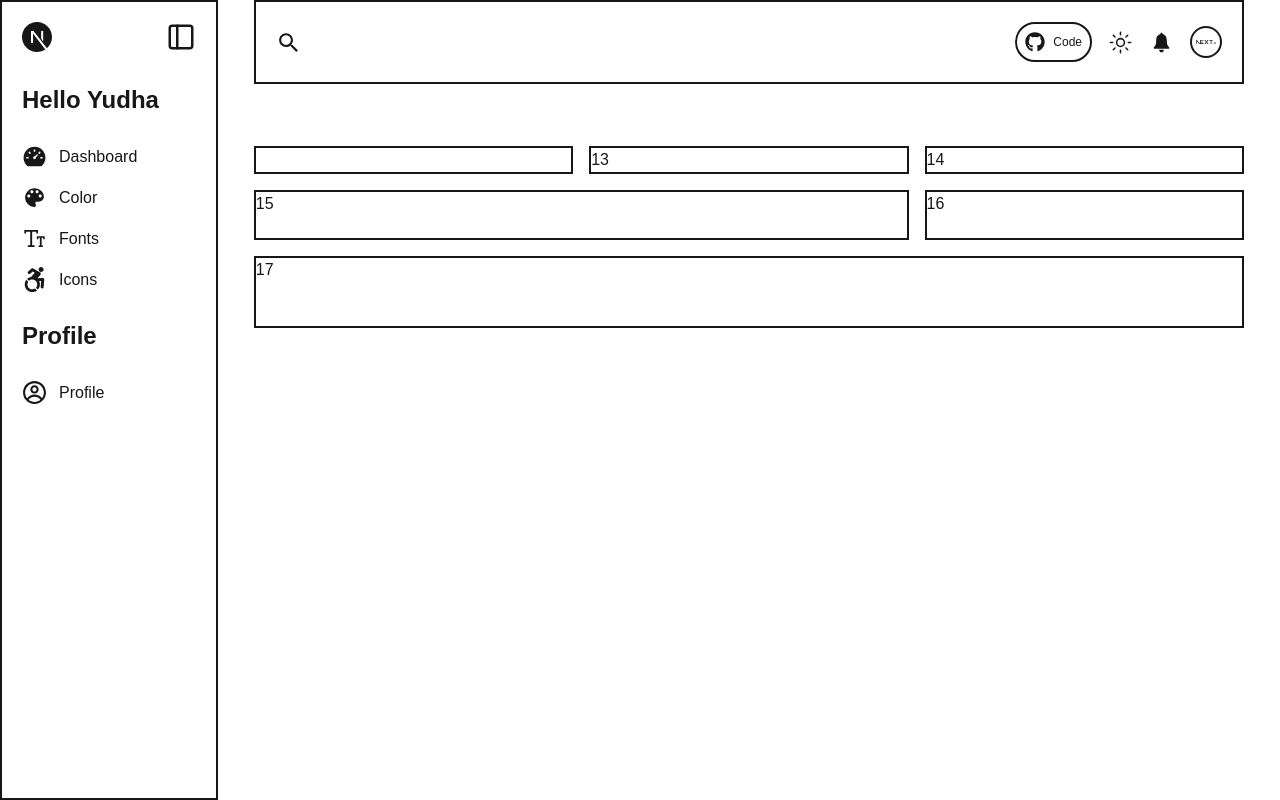
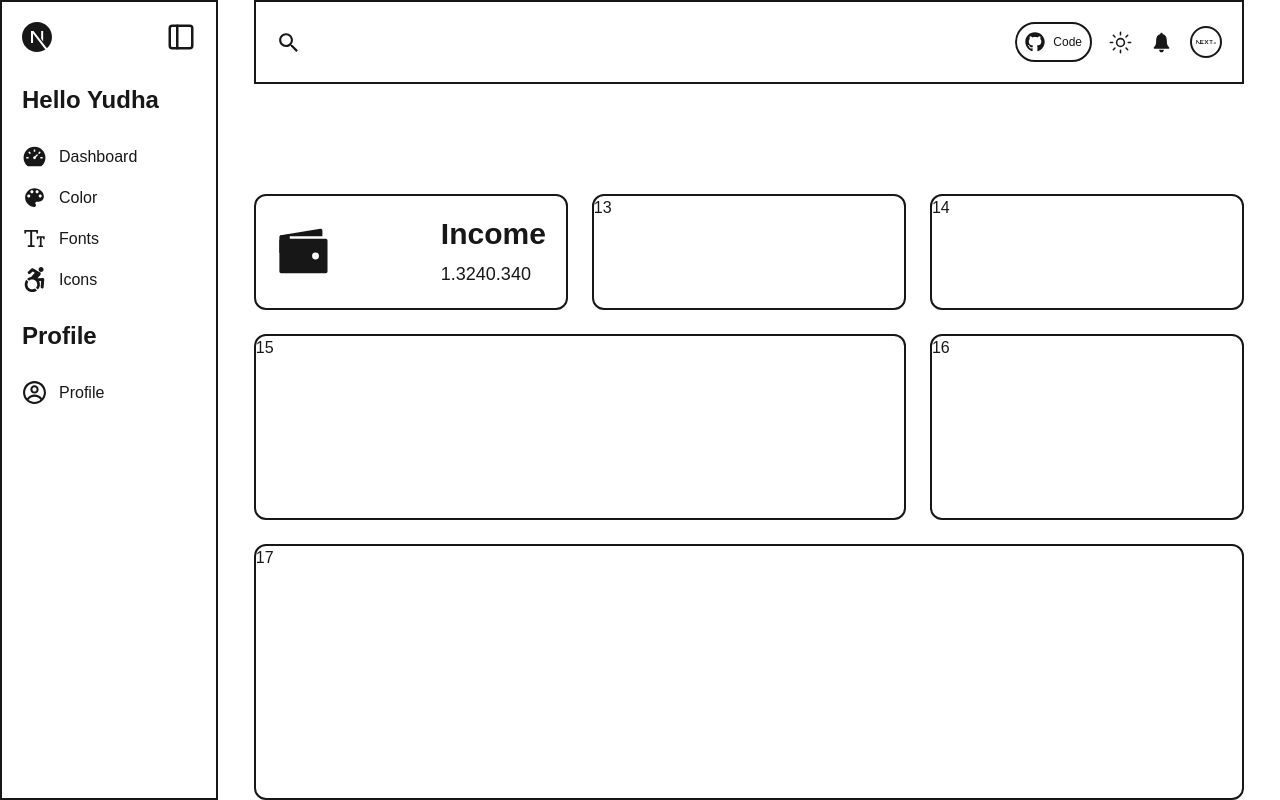
Before and after one commit to yudha556/simple-dashboard-, a Next.js app: page / in a window 1280 px wide. Built offline with nearby package versions, Linux system fonts and the light colour scheme.

Commit message:
tambah dikit

```diff
--- a/src/app/page.js
+++ b/src/app/page.js
@@ -1,19 +1,26 @@
+import { GiExpense } from "react-icons/gi";
+import { IoWalletSharp } from "react-icons/io5";
+import { FaChartLine } from "react-icons/fa";
 
 export default function Page() {
   return (
 
-<div className="w-full grid grid-cols-3 grid-rows-10 gap-4">
-    <div className="w-full border-2 row-span-2 row-start-2">
-
-    </div>
-    <div className="w-full border-2 row-span-2 row-start-2">13</div>
-    <div className="w-full border-2 row-span-2 row-start-2">14</div>
+    <div className="w-full grid grid-cols-3 grid-rows-10 gap-6">
+      <div className="w-full rounded-xl flex flex-row justify-between p-5 items-center gap-7 border-2 row-span-2 row-start-2">
+        <IoWalletSharp size={55} />
+        <div className="flex flex-col gap-2 ">
+          <h1 className="text-3xl font-bold">Income</h1>
+          <p className="text-lg">1.3240.340</p>
+        </div>
+      </div>
+      <div className="w-full rounded-xl border-2 row-span-2 row-start-2">13</div>
+      <div className="w-full rounded-xl border-2 row-span-2 row-start-2">14</div>
 
 
-    <div className="w-full border-2 col-span-2 row-span-3 row-start-4">15</div>
-    <div className="w-full border-2 row-span-3 col-start-3 row-start-4">16</div>
-    <div className="w-full border-2 col-span-3 row-span-4 row-start-7">17</div>
-</div>
+      <div className="w-full rounded-xl border-2 col-span-2 row-span-3 row-start-4">15</div>
+      <div className="w-full rounded-xl border-2 row-span-3 col-start-3 row-start-4">16</div>
+      <div className="w-full rounded-xl border-2 col-span-3 row-span-4 row-start-7">17</div>
+    </div>
 
   )
 }
--- a/src/components/navigasi.jsx
+++ b/src/components/navigasi.jsx
@@ -11,10 +11,11 @@ export default function Navigasi() {
         <div className="w-full border-2 p-5 flex items-center justify-between">
             <IoMdSearch size={25} />
             <div className="flex flex-row gap-4 items-center">
-                <div className="flex flex-row gap-2 items-center cursor-pointer border-2 p-2 rounded-4xl ">
-                    <FaGithub size={20} />
-                    <p className="text-xs">Code</p>
-                </div>
+
+                    <a href="https://github.com/yudha556/simple-dashboard-" className="flex flex-row gap-2 items-center cursor-pointer border-2 p-2 rounded-4xl ">
+                        <FaGithub size={20} />
+                        <p className="text-xs">Code</p>
+                    </a>
                 <IoSunnyOutline size={25} />
                 <IoIosNotifications size={25} />
                 <button className="flex justify-center items-center p-1 border-2 rounded-full hover:text-blue-500 cursor-pointer">
```
